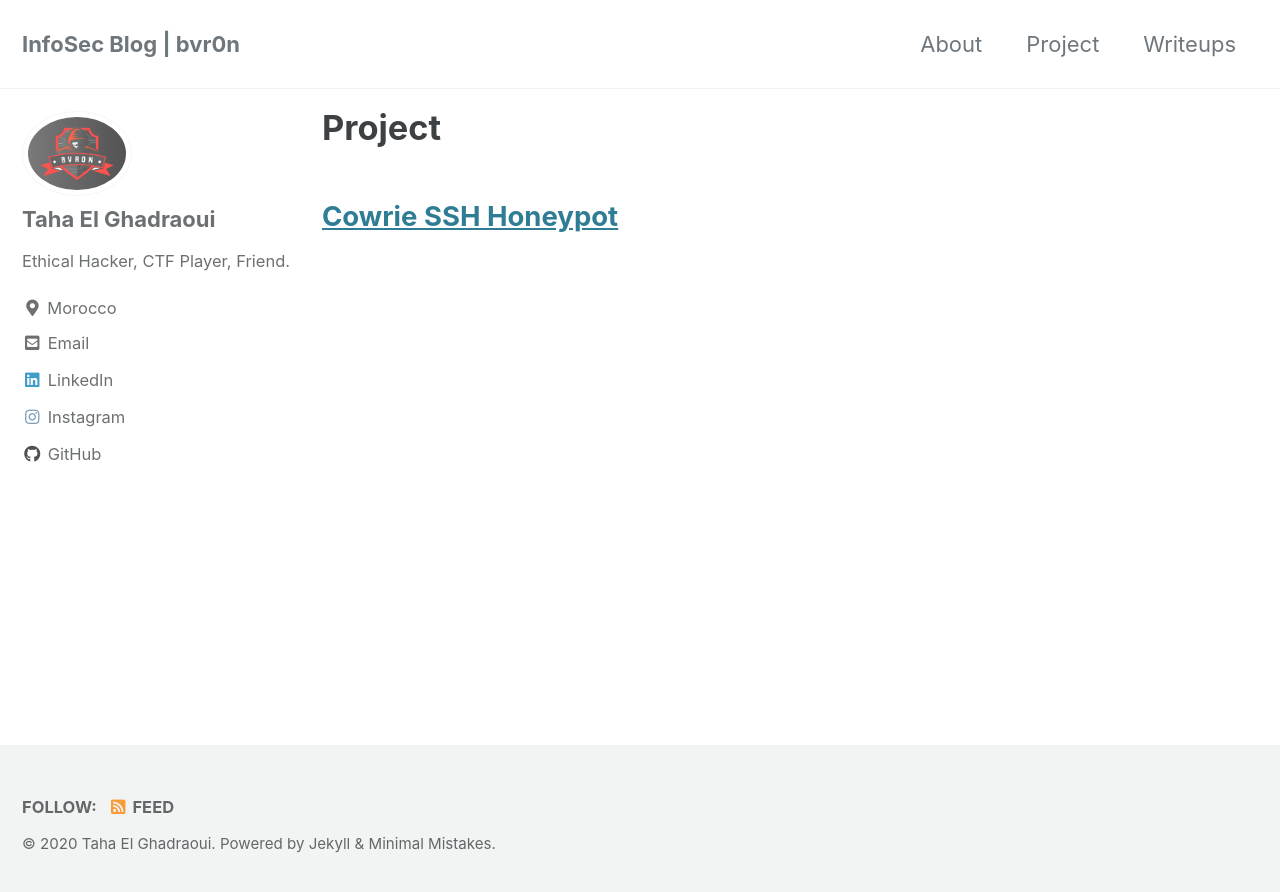
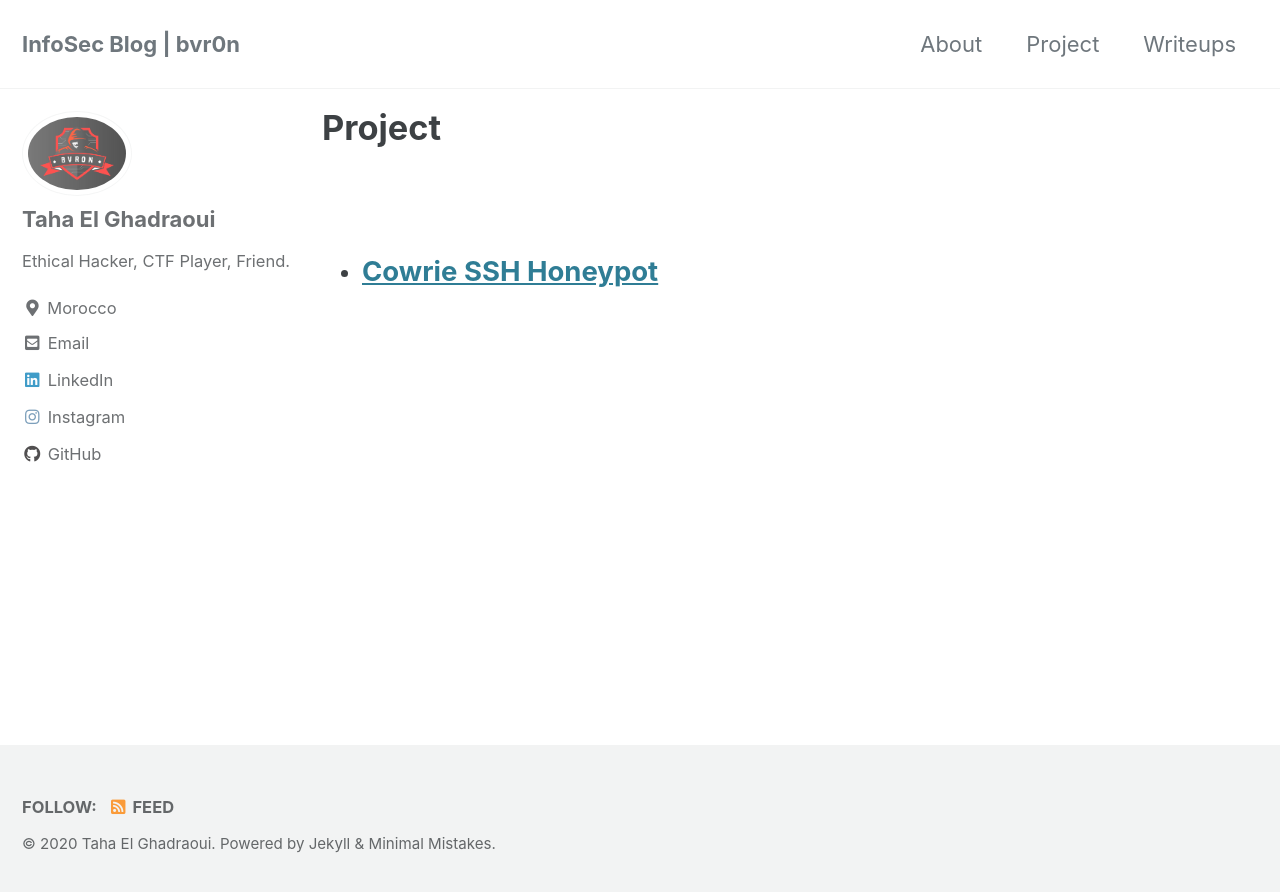
Before and after one commit to bvr0n/bvr0n.github.io, a Jekyll site: the page built from _pages/project.md, in a window 1280 px wide. Shown: the top 892 px of the page. Built offline with Jekyll 4.4.1, drawn with Linux system fonts in a browser that asks for light colours; cached includes are drawn as plain includes.

Commit message:
Update project.md

```diff
--- a/_pages/project.md
+++ b/_pages/project.md
@@ -3,5 +3,6 @@ layout: archive
 title: "Project"
 permalink: /project/
 ---
+<br>
 
-## [Cowrie SSH Honeypot](./_posts/workshops/cowrie_honeypot/project.md)
+* ##  [Cowrie SSH Honeypot](../_posts/workshops/cowrie_honeypot/project.md)
```
